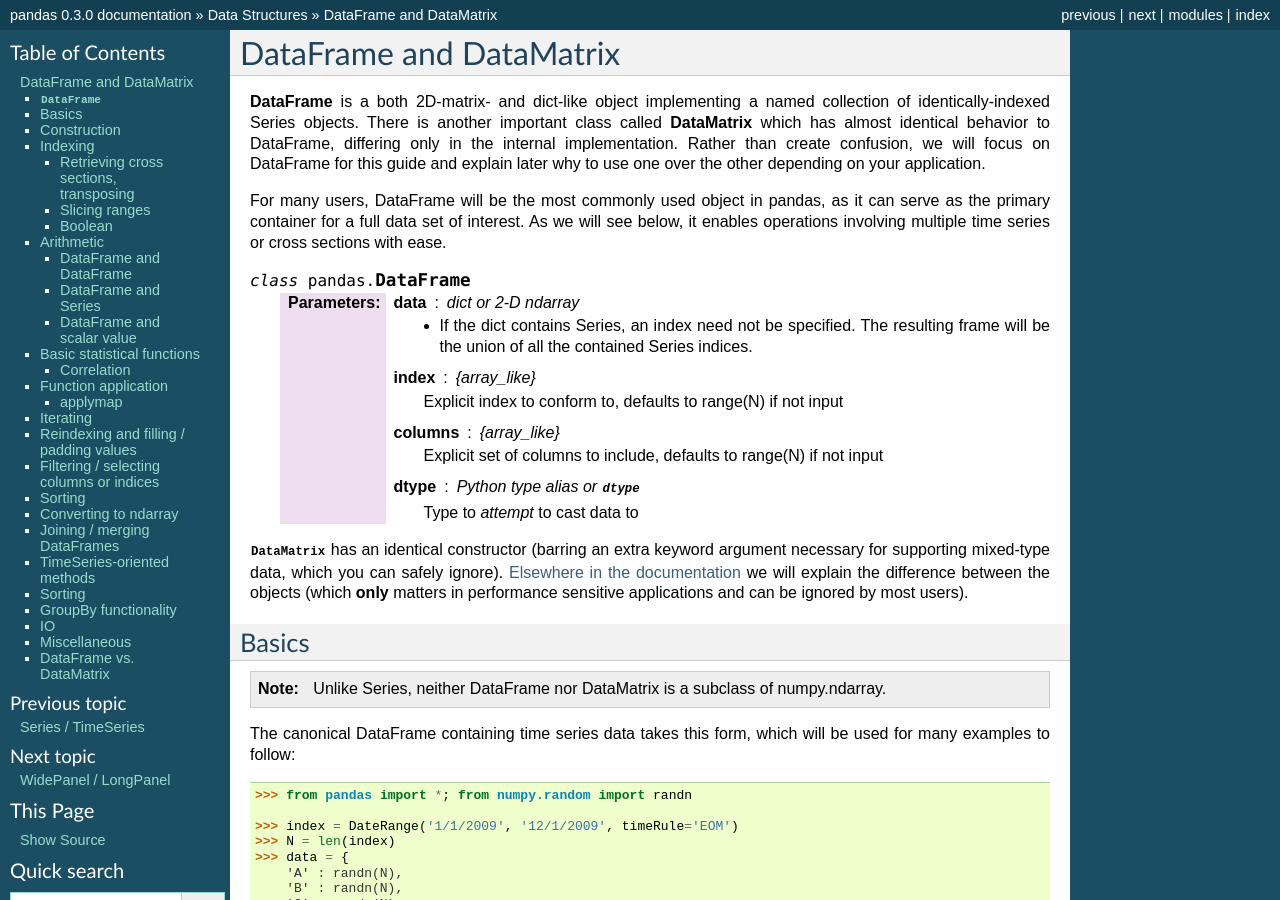
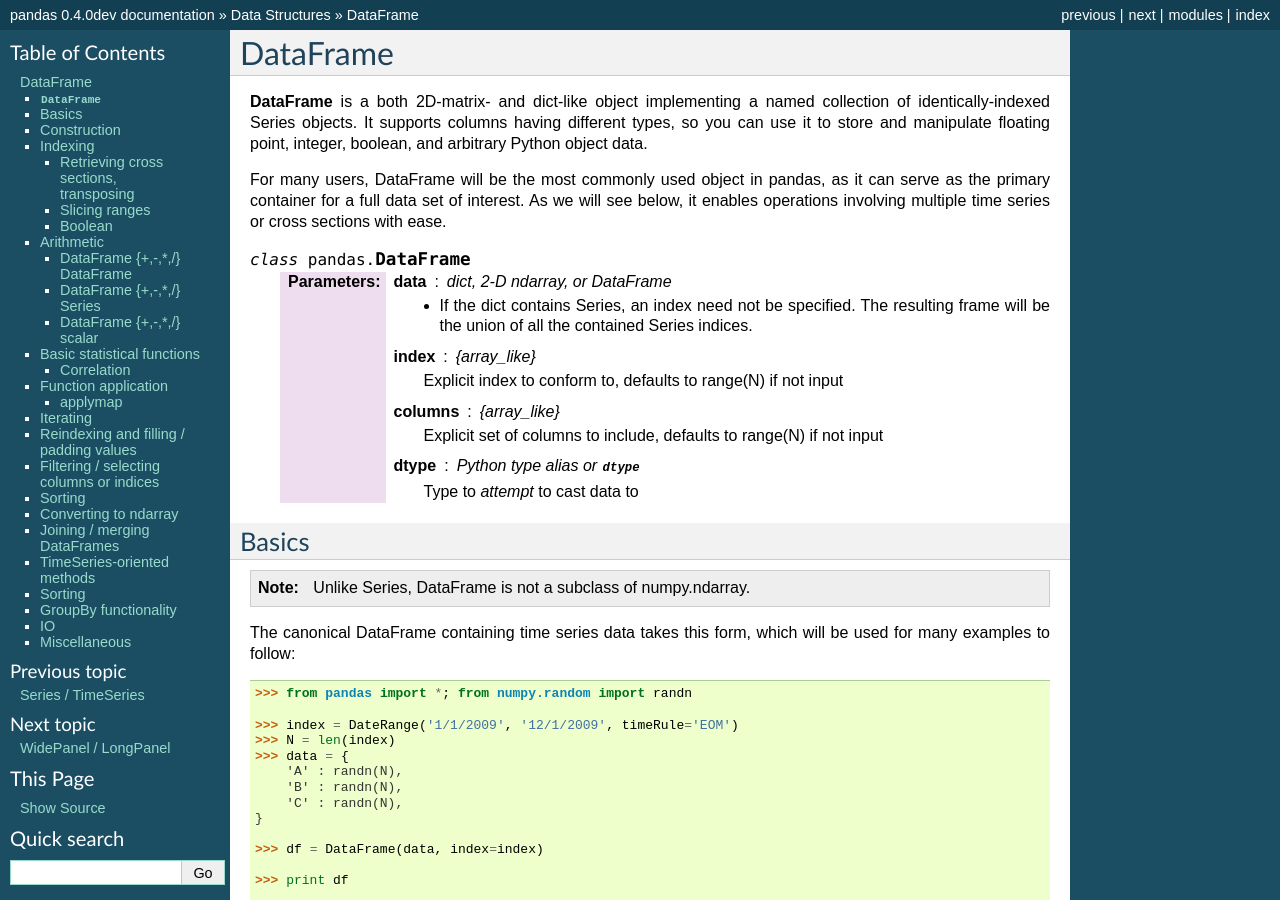
Before and after one commit to mobogaqc/pandas, a Sphinx documentation site: the page built from doc/source/dataframe.rst, in a window 1280 px wide and 900 px high. Built offline with Sphinx 7.4.7, drawn with Linux system fonts in a browser that asks for light colours; formulas are drawn with MathJax 3; the version number is read from the project's files by our own code; some of the changed text lies outside the part shown.

Commit message:
minor doc edits for DataFrame/DataMatrix consolidation, bumped version in version.py

```diff
--- a/doc/source/dataframe.rst
+++ b/doc/source/dataframe.rst
@@ -2,27 +2,24 @@
 
 .. currentmodule:: pandas
 
-************************
-DataFrame and DataMatrix
-************************
+*********
+DataFrame
+*********
 
-**DataFrame** is a both 2D-matrix- and dict-like object implementing a
-named collection of identically-indexed Series objects. There is
-another important class called **DataMatrix** which has almost
-identical behavior to DataFrame, differing only in the internal
-implementation. Rather than create confusion, we will focus on
-DataFrame for this guide and explain later why to use one over the
-other depending on your application.
+**DataFrame** is a both 2D-matrix- and dict-like object implementing a named
+collection of identically-indexed Series objects. It supports columns having
+different types, so you can use it to store and manipulate floating point,
+integer, boolean, and arbitrary Python object data.
 
-For many users, DataFrame will be the most commonly used object in
-pandas, as it can serve as the primary container for a full data set
-of interest. As we will see below, it enables operations involving
-multiple time series or cross sections with ease.
+For many users, DataFrame will be the most commonly used object in pandas, as it
+can serve as the primary container for a full data set of interest. As we will
+see below, it enables operations involving multiple time series or cross
+sections with ease.
 
 .. class:: DataFrame
 
    :Parameters:
-       **data** : dict or 2-D ndarray
+       **data** : dict, 2-D ndarray, or DataFrame
            * If the dict contains Series, an index need not be specified.
              The resulting frame will be the union of all the contained
              Series indices.
@@ -36,20 +33,12 @@
        **dtype** : Python type alias or :class:`~numpy.dtype`
            Type to *attempt* to cast data to
 
-:class:`~pandas.DataMatrix` has an identical constructor (barring an
-extra keyword argument necessary for supporting mixed-type data, which
-you can safely ignore). :ref:`Elsewhere in the documentation
-<framevs>` we will explain the difference between the objects (which
-**only** matters in performance sensitive applications and can be
-ignored by most users).
-
 Basics
 ------
 
 .. note::
 
-    Unlike Series, neither DataFrame nor DataMatrix is a subclass of
-    numpy.ndarray.
+    Unlike Series, DataFrame is not a subclass of numpy.ndarray.
 
 The canonical DataFrame containing time series data takes this form,
 which will be used for many examples to follow:
@@ -344,8 +333,8 @@
 between DataFrame objects or Series. We will detail how the
 interactions work in each case.
 
-DataFrame and DataFrame
-~~~~~~~~~~~~~~~~~~~~~~~
+DataFrame {+,-,*,/} DataFrame
+~~~~~~~~~~~~~~~~~~~~~~~~~~~~~
 
 When combining two DataFrames, both index and column values must match
 for two values to be combined. If there is no match for a particular
@@ -413,8 +402,8 @@
 columns, but it is very frequently meaningful to know that there was
 no overlap in a particular portion of the data set.
 
-DataFrame and Series
-~~~~~~~~~~~~~~~~~~~~
+DataFrame {+,-,*,/} Series
+~~~~~~~~~~~~~~~~~~~~~~~~~~
 
 The choice of behavior between DataFrame and Series was somewhat
 arbitrary. Since the **columns** of the DataFrame are viewed as its
@@ -469,7 +458,7 @@
 but this is fairly awkward (and relatively high cost due to two
 transpose operations).
 
-DataFrame and scalar value
+DataFrame {+,-,*,/} scalar
 ~~~~~~~~~~~~~~~~~~~~~~~~~~
 
 Scalar operations work just as expected:
@@ -659,9 +648,9 @@
     B    2009-02-27 00:00:00
     C    2009-06-30 00:00:00
 
-DataFrame and DataMatrix also implement the ndarray *array interface*
-which allows you to call ufuncs (like sqrt, exp, log, etc.) directly
-on the object. So the following two expressions would be equivalent:
+DataFrame also implements the ndarray *array interface* which allows you to call
+ufuncs (like sqrt, exp, log, etc.) directly on the object. So the following two
+expressions would be equivalent:
 
 ::
 
@@ -940,12 +929,3 @@
    DataFrame.combineAdd
    DataFrame.combineMult
    DataFrame.plot
-
-DataFrame vs. DataMatrix
-------------------------
-
-DataFrame and DataMatrix differ only in their internal
-implementation. In a nutshell:
-
-  * DataFrame: dict of Series
-  * DataMatrix: 2D homogeneous ndarray of values
--- a/doc/source/frame_vs_matrix.rst
+++ /dev/null
@@ -1,5 +0,0 @@
-.. _framevs:
-
-***********************************
-When to use DataFrame or DataMatrix
-***********************************
--- a/doc/source/index.rst
+++ b/doc/source/index.rst
@@ -77,7 +77,6 @@
     :maxdepth: 2
 
     examples
-    frame_vs_matrix
     r_guide
     missing_data
     related
--- a/doc/source/series.rst
+++ b/doc/source/series.rst
@@ -322,14 +322,14 @@
     2009-01-02 00:00:00    1.0
     2009-01-07 00:00:00    4.0
 
-    >>> ts.reindex(dates, fillMethod='pad')
+    >>> ts.reindex(dates, method='pad')
     2009-01-01 00:00:00    nan
     2009-01-02 00:00:00    1.0
     2009-01-05 00:00:00    1.0
     2009-01-06 00:00:00    1.0
     2009-01-07 00:00:00    4.0
 
-    >>> ts.reindex(dates, fillMethod='backfill')
+    >>> ts.reindex(dates, method='backfill')
     2009-01-01 00:00:00    1.0
     2009-01-02 00:00:00    1.0
     2009-01-05 00:00:00    4.0
@@ -702,7 +702,7 @@
     2010-09-30 00:00:00    8.0
     2010-10-29 00:00:00    9.0
 
-    >>> ts.asfreq('WEEKDAY', fillMethod='pad')
+    >>> ts.asfreq('WEEKDAY', method='pad')
     2010-01-29 00:00:00    0.0
     2010-02-01 00:00:00    0.0
     2010-02-02 00:00:00    0.0
--- a/doc/source/stats_moments.rst
+++ b/doc/source/stats_moments.rst
@@ -76,8 +76,8 @@
     2000-02-10 00:00:00    2.48549563273
     2000-02-11 00:00:00    1.81285272663
 
-If passed a DataFrame or DataMatrix argument, the statistics will be
-applied independently to the columns:
+If passing a DataFrame argument, the statistics will be applied independently to
+the columns:
 
 ::
 
--- a/pandas/version.py
+++ b/pandas/version.py
@@ -1 +1 @@
-version = '0.3.0'
+version = '0.4.0dev'
```
Also changed, not shown: doc/source/groupby.rst (+4 -4 lines), doc/source/overview.rst (+14 -17 lines).
